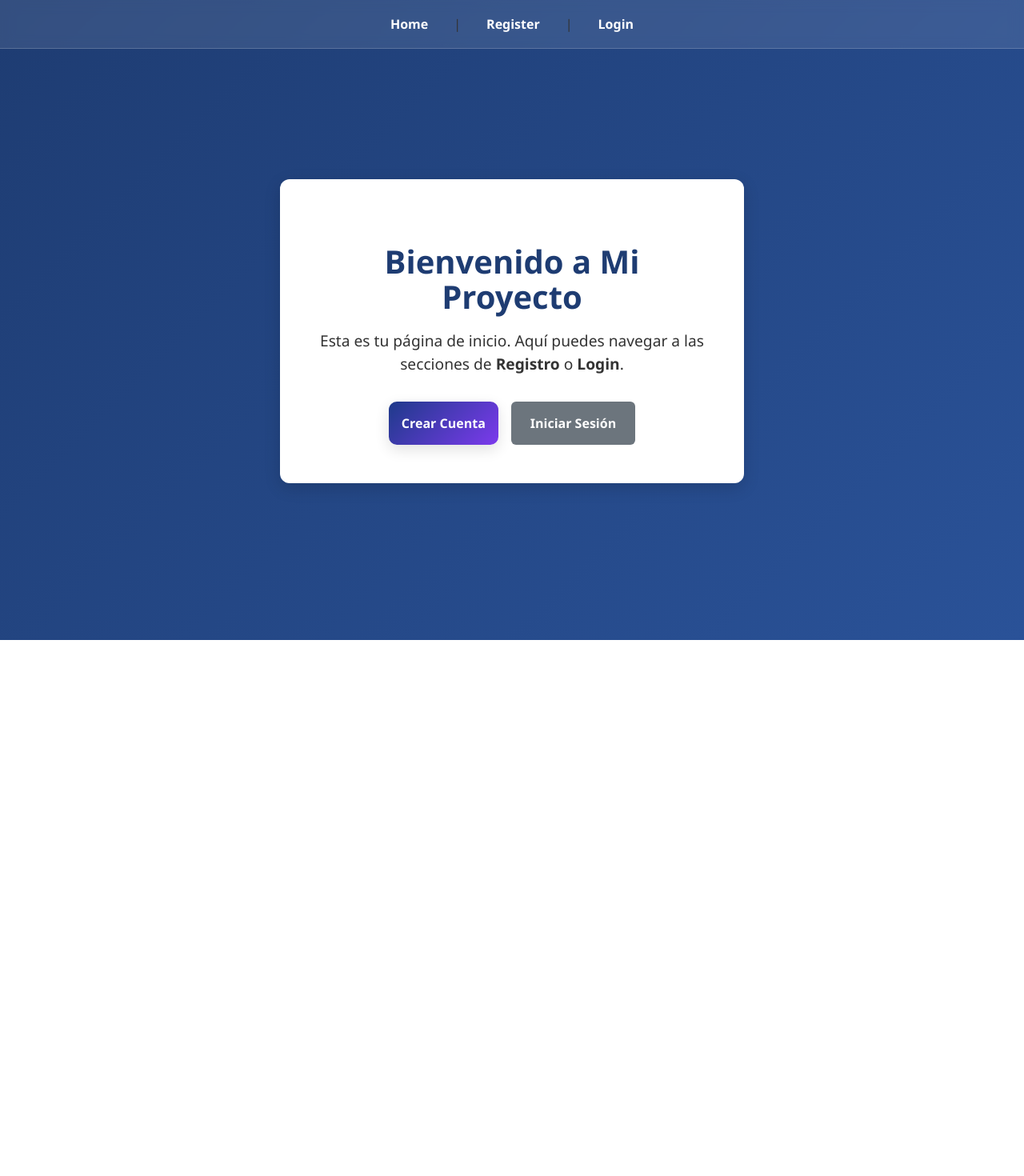
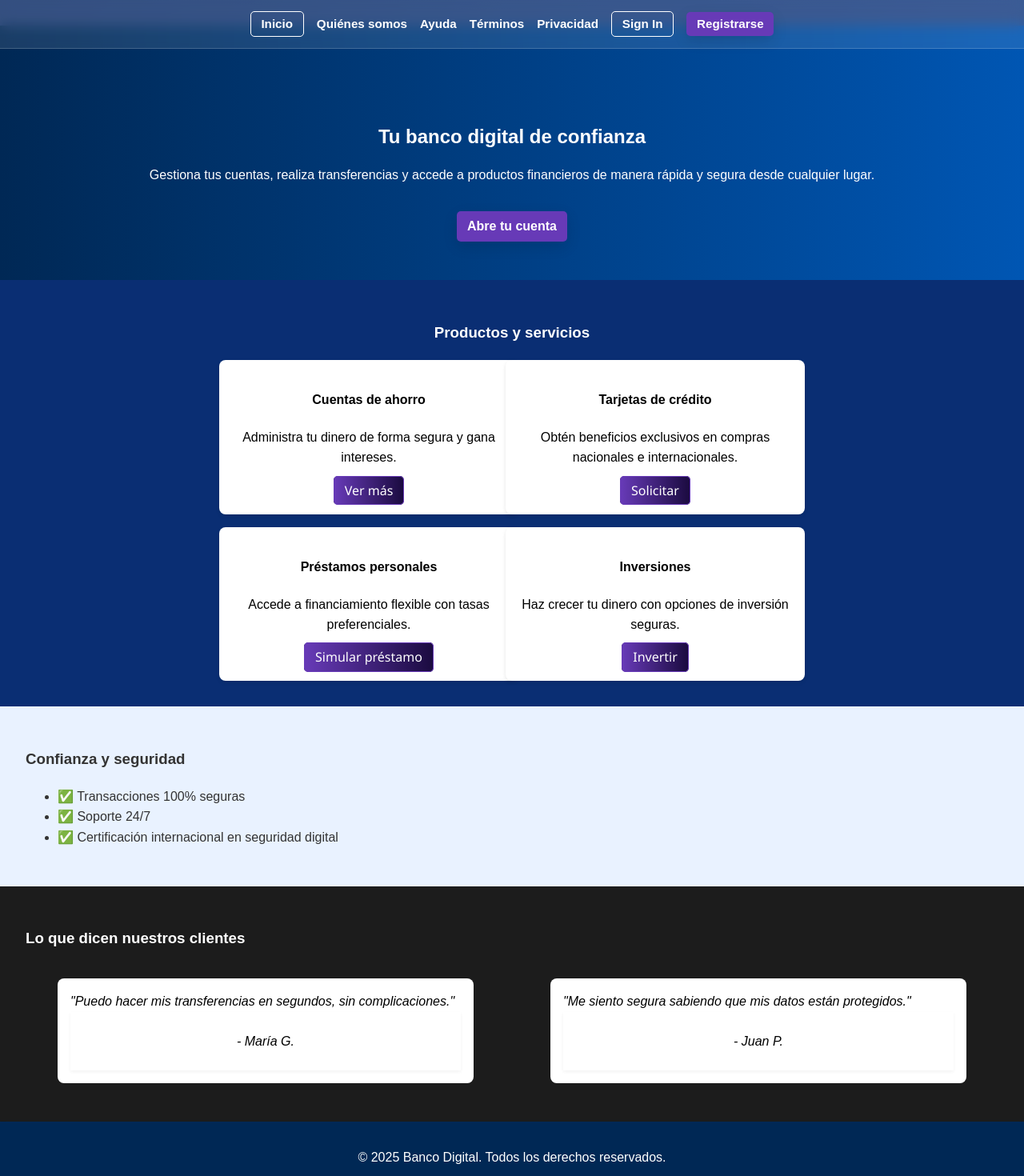
Before and after one commit to HillaryMalespin/Proyecto_Dise-o_Web, a React (Vite) app: page / in a window 1280 px wide. Shown: the top 1470 px of the page at 80% size. Before the commit the page ends 800 px from the top, so only its background shows below. Built offline with nearby package versions, Linux system fonts and the light colour scheme.

Commit message:
Simulando una home page

```diff
--- a/src/App.jsx
+++ b/src/App.jsx
@@ -2,16 +2,27 @@ import { Routes, Route, Link } from "react-router-dom";
 import Register from "./pages/Register.jsx";
 import Login from "./pages/Login.jsx";
 import Home from "./pages/Home.jsx";
+import "./styles/home.css";
 
 function App() {
   return (
     <div>
-      {/* Menú de navegación temporal */}
-      <nav style={{ marginBottom: "20px" }}>
-        <Link to="/">Home</Link> |{" "}
-        <Link to="/register">Register</Link> |{" "}
-        <Link to="/login">Login</Link>
-      </nav>
+      {/* Navbar fijo */}
+      <div className="navbar navbar-container" style={{ position: "fixed", top: 0, width: "100%", zIndex: 100 }}>
+        <nav>
+          <ul className="nav-links">
+            <li><Link to="/" className="btn-link">Inicio</Link></li>
+            <li><a href="#about">Quiénes somos</a></li>
+            <li><a href="#help">Ayuda</a></li>
+            <li><a href="#terms">Términos</a></li>
+            <li><a href="#privacy">Privacidad</a></li>
+            <li><Link to="/login" className="btn-link">Sign In</Link></li>
+            <li><Link to="/register" className="btn-primary">Registrarse</Link></li>
+          </ul>
+        </nav>
+      </div>
+
+
 
       {/* Aquí se muestran las páginas */}
       <Routes>
--- a/src/pages/Home.jsx
+++ b/src/pages/Home.jsx
@@ -1,27 +1,83 @@
 import React from "react";
-
-import "../styles/override.css";
 import "../styles/home.css";
+/*import "../styles/override.css";*/
 
 export default function Home() {
   return (
-    <main className="home-wrapper">
-      <section className="home-card">
-        <h1 className="home-title">Bienvenido a Mi Proyecto</h1>
-        <p className="home-subtitle">
-          Esta es tu página de inicio. Aquí puedes navegar a las secciones de{" "}
-          <strong>Registro</strong> o <strong>Login</strong>.
-        </p>
+    <div className="home">
+      {/* Navbar */}
+      <header className="navbar" role="navigation" aria-label="main navigation">
 
-        <div className="home-actions">
-          <a href="/register" className="btn btn-primary">
-            Crear Cuenta
-          </a>
-          <a href="/login" className="btn btn-secondary">
-            Iniciar Sesión
-          </a>
+      </header>
+
+      {/* Hero */}
+      <section className="hero">
+        <div className="hero-content">
+          <h2>Tu banco digital de confianza</h2>
+          <p>
+            Gestiona tus cuentas, realiza transferencias y accede a productos
+            financieros de manera rápida y segura desde cualquier lugar.
+          </p>
+          <a href="/register" className="btn-primary">Abre tu cuenta</a>
         </div>
       </section>
-    </main>
+
+      {/* Servicios */}
+      <section className="services">
+        <h3>Productos y servicios</h3>
+        <div className="card-grid">
+          <article className="card">
+            <h4>Cuentas de ahorro</h4>
+            <p>Administra tu dinero de forma segura y gana intereses.</p>
+            <a href="#ahorro" className="btn-link2">Ver más</a>
+          </article>
+          <article className="card">
+            <h4>Tarjetas de crédito</h4>
+            <p>Obtén beneficios exclusivos en compras nacionales e internacionales.</p>
+            <a href="#credito" className="btn-link2">Solicitar</a>
+          </article>
+          <article className="card">
+            <h4>Préstamos personales</h4>
+            <p>Accede a financiamiento flexible con tasas preferenciales.</p>
+            <a href="#prestamos" className="btn-link2">Simular préstamo</a>
+          </article>
+          <article className="card">
+            <h4>Inversiones</h4>
+            <p>Haz crecer tu dinero con opciones de inversión seguras.</p>
+            <a href="#inversiones" className="btn-link2">Invertir</a>
+          </article>
+        </div>
+      </section>
+
+      {/* Confianza */}
+      <section className="trust">
+        <h3>Confianza y seguridad</h3>
+        <ul>
+          <li>✅ Transacciones 100% seguras</li>
+          <li>✅ Soporte 24/7</li>
+          <li>✅ Certificación internacional en seguridad digital</li>
+        </ul>
+      </section>
+
+      {/* Testimonios */}
+      <section className="testimonials">
+        <h3>Lo que dicen nuestros clientes</h3>
+        <div className="testimonial-grid">
+          <blockquote>
+            "Puedo hacer mis transferencias en segundos, sin complicaciones."
+            <footer>- María G.</footer>
+          </blockquote>
+          <blockquote>
+            "Me siento segura sabiendo que mis datos están protegidos."
+            <footer>- Juan P.</footer>
+          </blockquote>
+        </div>
+      </section>
+
+      {/* Footer */}
+      <footer className="footer">
+        <p>© 2025 Banco Digital. Todos los derechos reservados.</p>
+      </footer>
+    </div>
   );
 }
--- a/src/styles/home.css
+++ b/src/styles/home.css
@@ -1,76 +1,148 @@
-/* Home Page - Mobile First */
-.home-wrapper {
-  display: flex;
-  justify-content: center;
-  align-items: center;
-  min-height: 100vh; /* Ocupar toda la pantalla */
-  padding-top: 60px; /* Compensar altura navbar fijo */
-  background: linear-gradient(135deg, #1e3c72, #2a5298, #4a00e0);
+/* General */
+body {
+  margin: 0;
+  font-family: Arial, sans-serif;
+  line-height: 1.6;
+  background-color: #f5f5f5;
+  color: #333;
 }
 
-.home-card {
-  background: #fff;
-  padding: 3rem 2.5rem;
-  border-radius: 12px;
-  box-shadow: 0px 6px 20px rgba(0, 0, 0, 0.15);
-  max-width: 500px;
-  width: 100%;
-  text-align: center;
+/* Navbar */
+.navbar {
+  color: white;
+  padding: 1rem 2rem;
 }
 
-.home-title {
-  font-size: 2rem;
-  font-weight: 700;
-  color: #1e3c72;
+.logo {
+  font-size: 1.3rem;
+  font-weight: bold;
+}
+
+.nav-links {
+  list-style: none;
+  display: flex;
+  gap: 1rem;
+  margin: 0;
+  padding: 0;
+}
+
+.nav-links li a {
+  text-decoration: none;
+  color: white;
+  font-size: 0.95rem;
+}
+
+.btn-primary {
+  background: #673AB7;
+  color: #fff;
+  padding: 0.4rem 0.8rem;
+  border-radius: 5px;
+  font-weight: bold;
+}
+
+.btn-link {
+  border: 1px solid white;
+  padding: 0.4rem 0.8rem;
+  border-radius: 5px;
+  color: white;
+}
+
+.btn-link2 {
+  border: 1px solid #673AB7;
+  background: linear-gradient(90deg, #673AB7 0%, #1b0b40 100%);
+  /*efecto degradado al boton*/
+  padding: 0.4rem 0.8rem;
+  border-radius: 5px;
+  color: white;
+  font-family: "Segoe UI", Roboto, Arial, "Noto Sans", sans-serif;
+}
+
+/* Hero */
+.hero {
+  background: linear-gradient(to right, #002855, #0056b3);
+  color: white;
+  padding: 3rem 2rem;
+  text-align: center;
+  padding-top: 100px;
+}
+
+.hero h2 {
   margin-bottom: 1rem;
 }
 
-.home-subtitle {
-  font-size: 1rem;
-  color: #333;
-  margin-bottom: 2rem;
+.hero a {
+  margin-top: 1rem;
+  display: inline-block;
 }
 
-.home-actions {
-  display: flex;
-  justify-content: center;
+/* Servicios */
+.services {
+  padding: 2rem;
+  text-align: center;
+  background: #0a2e73; /* azul medio original */
+  color: white;
+}
+
+.card-grid {
+  display: grid;
+  gap: 1rem;
+  grid-template-columns: 1fr;
+  margin-top: 1rem;
+  justify-items: center;      /* Centra los elementos hijos horizontalmente */
+  max-width: 700px;           /* Limita el ancho máximo del grid */
+  margin-left: auto;          /* Centra el grid en el contenedor */
+  margin-right: auto;
+}
+
+.card {
+  background: white;
+  padding: 1rem;
+  border-radius: 8px;
+  box-shadow: 0 2px 5px rgba(0,0,0,0.1);
+  color: #000;
+}
+
+/* Confianza */
+.trust {
+  padding: 2rem;
+  background: #e9f2ff;
+}
+
+/* Testimonios */
+.testimonials {
+  padding: 2rem;
+  background: #1c1c1c; /* gris oscuro original */
+  color: white;
+}
+
+.testimonial-grid {
+  display: grid;
   gap: 1rem;
 }
 
-.btn.btn-secondary {
-  background: #6c757d;
-  color: #fff;
-  border: none;
-  padding: 0.8rem 1.5rem;
-  font-size: 1rem;
-  font-weight: 600;
-  border-radius: 6px;
-  cursor: pointer;
-  text-decoration: none;
-  transition: background 0.3s;
+blockquote {
+  background: white;
+  color: #000;
+  border-radius: 8px;
+  padding: 1rem;
+  font-style: italic;
 }
 
-.btn.btn-secondary:hover {
-  background: #5a6268;
+/* Footer */
+.footer {
+  background: #002855; /* azul oscuro original */
+  color: white;
+  text-align: center;
+  padding: 1rem;
 }
 
+/* ✅ Desktop */
+@media (min-width: 768px) {
+  .card-grid {
+    grid-template-columns: repeat(2, 1fr);
+  }
 
-/* Tablet */
-@media (min-width: 768px) {
-  .home-title {
-    font-size: 2.2rem;
-  }
-  .home-subtitle {
-    font-size: 1.2rem;
+  .testimonial-grid {
+    grid-template-columns: repeat(2, 1fr);
   }
 }
-
-/* Desktop */
-@media (min-width: 1024px) {
-  .home-content {
-    padding: 4rem 2rem;
-  }
-  .home-title {
-    font-size: 2.5rem;
-  }
-}
--- a/src/styles/register.css
+++ b/src/styles/register.css
@@ -23,7 +23,7 @@ body {
   box-sizing: border-box;
   display: flex;
   flex-direction: column;
-  gap: 1.5rem; /* más aire entre secciones */
+  gap: 1.5rem;
 }
 
 /* Título */
@@ -38,7 +38,7 @@ body {
 .form-group {
   display: flex;
   flex-direction: column;
-  gap: 0.6rem; /* espacio extra entre label e input */
+  gap: 0.6rem; /* espacio extra entre label e input *
   margin-bottom: 1rem; /* separa cada bloque */
 }
 
```
